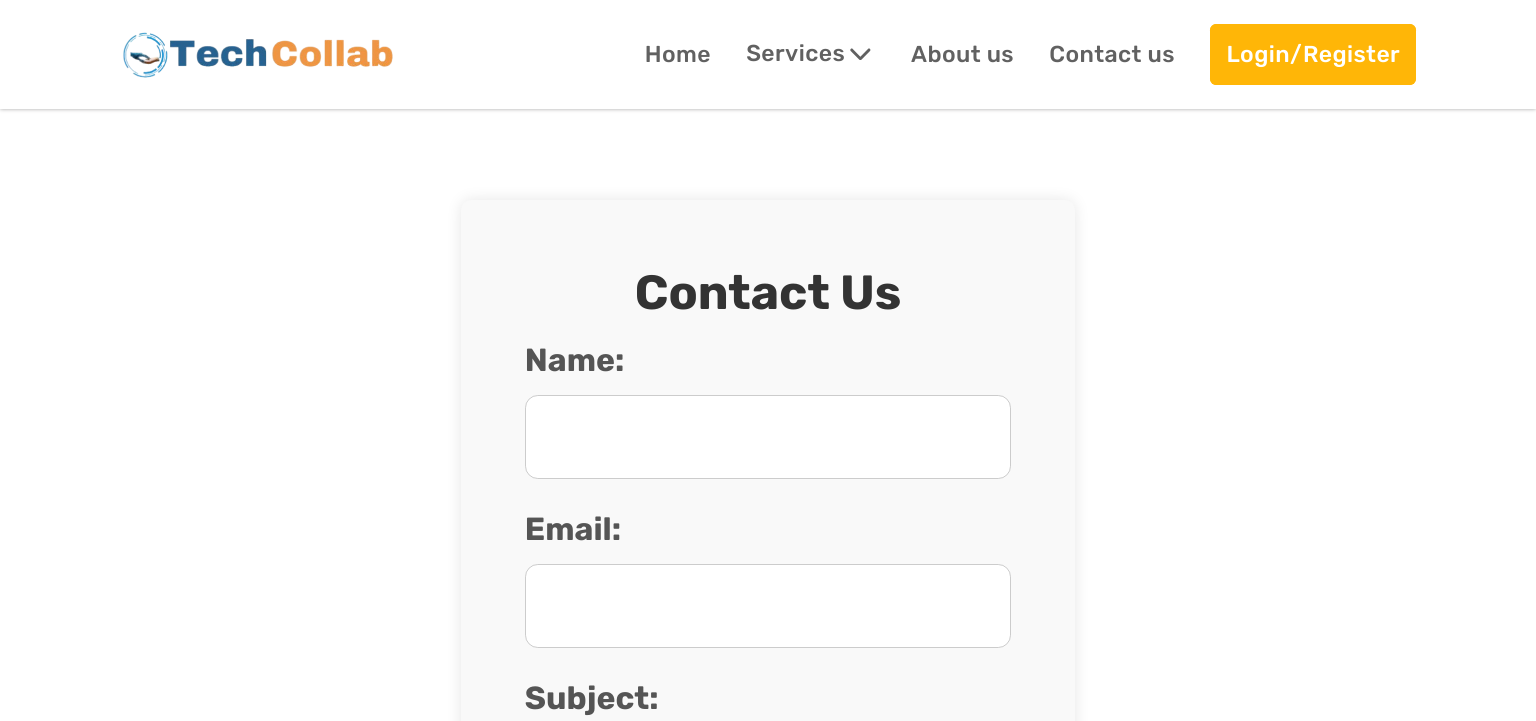
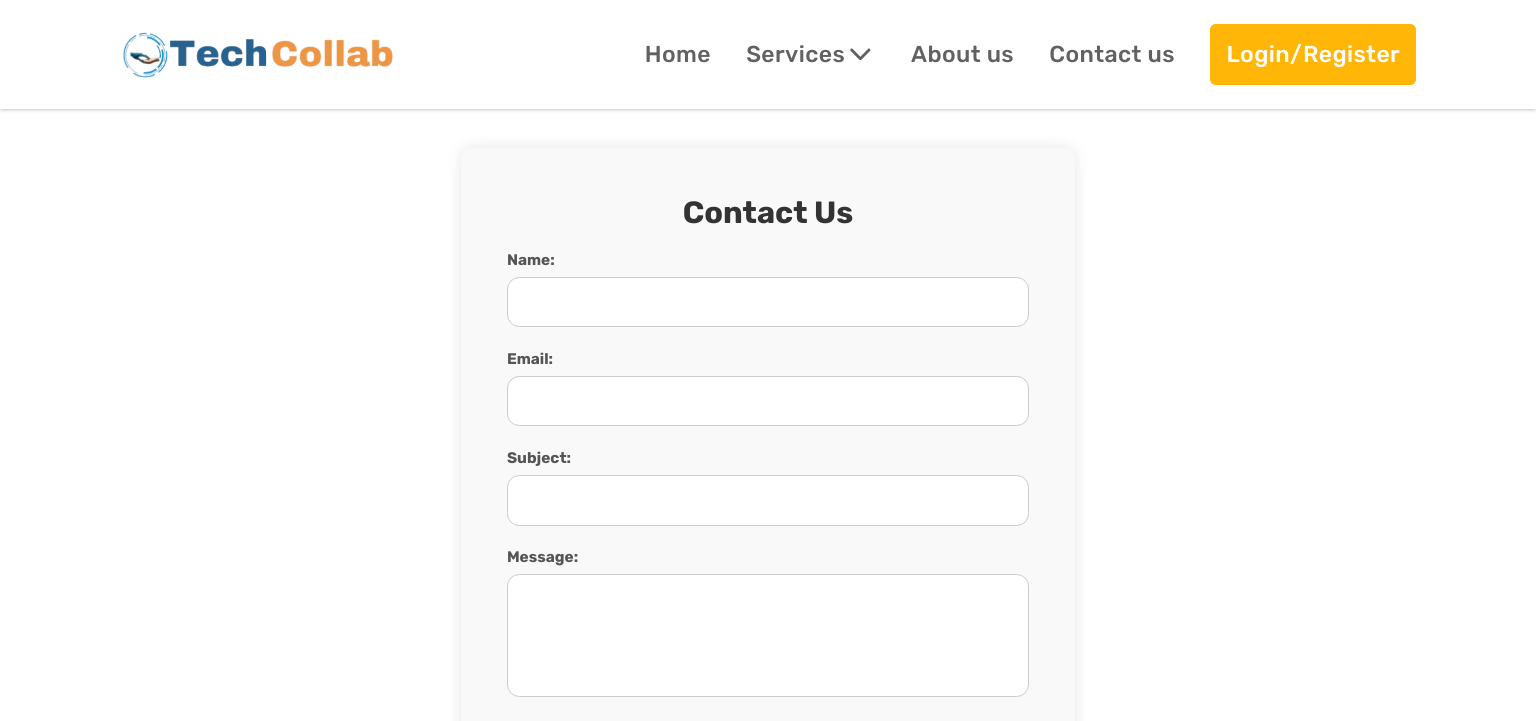
Before and after one commit to pavandudla/TechnologyCollaboration, a React (Create React App) app: page /contactus in a window 1536 px wide. Shown: the top 721 px of the page. Built offline with nearby package versions, Linux system fonts and the light colour scheme.

Commit message:
changed contact form width

```diff
--- a/src/Components/Contact US/Contact_us.css
+++ b/src/Components/Contact US/Contact_us.css
@@ -133,45 +133,47 @@
   }
   @media screen and (min-width: 1440px) and (max-width: 2560px) {
     .contact-container{
-          width:60rem;
+          width:60vw;
           height:100%;
-          max-height: 75rem;
-          margin-top:10rem;
-          padding: 4rem;
+          height: 100%;
+          max-height:fit-content;
+          margin-top:7vw;
+          padding: 3vw;
           box-sizing: border-box;
     }
     .contact-container h2{
-      font-size: 3rem;
+      font-size: 2vw;
       box-sizing: border-box;
     }
 
     .contact-container .form-group label{
-      font-size: 2rem;
-      margin-bottom: 1rem;
+      font-size: 1vw;
+      margin-bottom: 0.5vw;
       box-sizing: border-box;
     }
     .contact-container .form-group input{
-      font-size: 2rem;
-      margin-bottom: 1rem;
-      padding: 1.4rem;
-      border-radius: 0.8rem;
+      font-size: 1vw;
+      margin-bottom:0.5vw;
+      padding: 1vw;
+      border-radius: 0.8vw;
       box-sizing: border-box;
 
     }
     .contact-container .form-group textarea{
-          height: 10rem;
+          height: 8vw;
           font-size: 2rem;
+          border-radius: 0.8vw;
           box-sizing: border-box;
     }
     .submit-btn{
-          font-size: 2.5rem;
-          padding: 2rem;
-          border-radius: 0.8rem;
-          margin-top: 1rem;
+          font-size: 1.3vw;
+          padding: 1vw;
+          border-radius: 0.8vw;
+          margin-top: 0.5vw;
           box-sizing: border-box;
     }
     .error{
-      font-size: 1.4rem;
+      font-size: 0.4vw;
       box-sizing: border-box;
     }
   }
--- a/src/Components/Navbar_Component/Navbar.js
+++ b/src/Components/Navbar_Component/Navbar.js
@@ -195,10 +195,10 @@ const closeNavbar = () => {
 
                     <li>
                         <div className="dropdown-label">
-                          <div className='dropdown_icon_container'>
+
                             <div>Services</div>
                             <IoIosArrowDown size={20} className='dropdown_icon'/>
-                            </div>
+
                             <ul className="dropdown-menu">
                                 <li className="dropdown-item">
                                     <Link to="/training" onClick={closeNavbar}>Training</Link>
```
